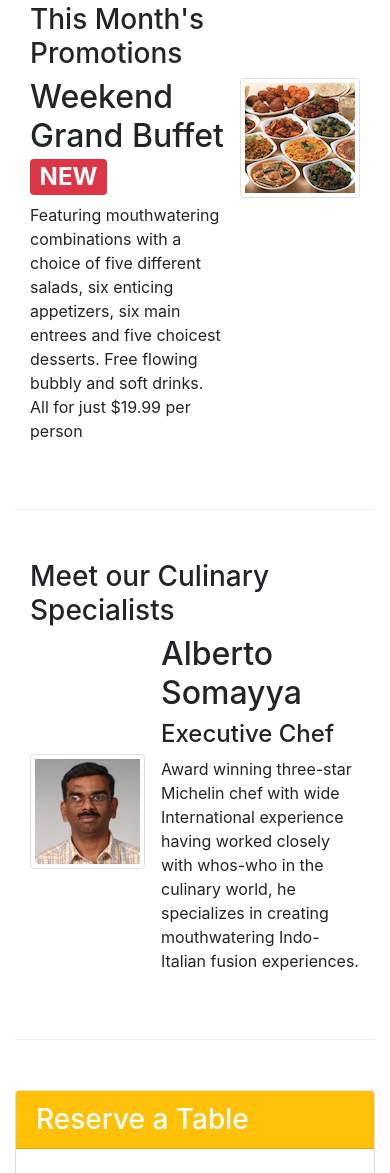
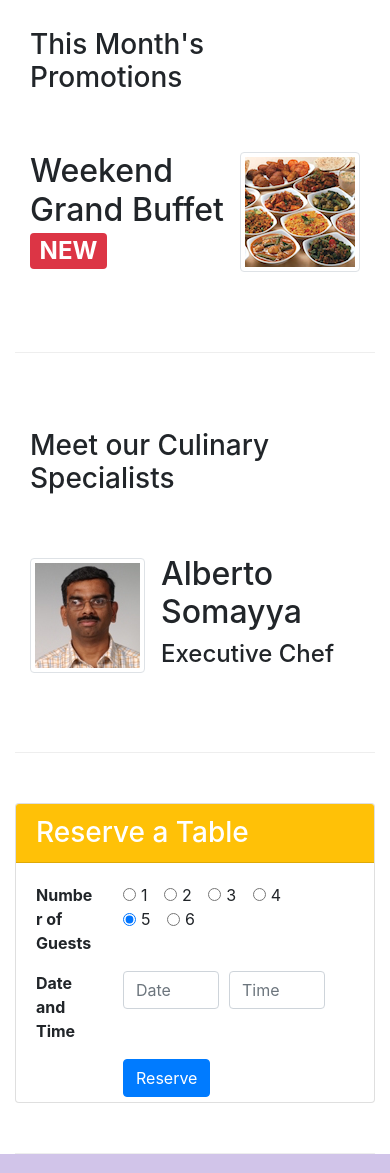
Before and after one commit to nilesh-05/Coursera-Bootstrap, a website: page Bootstrap4/conFusion/assignment2.html in a window 390 px wide. Shown: the part 1038-2211 px from the top of the page. Drawn offline with nearby package versions, Linux system fonts and the light colour scheme.

Commit message:
assignment 2 completed

```diff
--- a/Bootstrap4/conFusion/assignment2.html
+++ b/Bootstrap4/conFusion/assignment2.html
@@ -88,7 +88,7 @@
 					<div class="media">
 						<div class="media-body flex-first">
 							<h2 class="mt-0">Weekend Grand Buffet <span class="badge badge-danger">NEW</span></h2>
-							<p>
+							<p class="d-none d-sm-block">
 								Featuring mouthwatering combinations with a choice of five different salads, six enticing appetizers, six main entrees and five choicest desserts.
 								Free flowing bubbly and soft drinks. All for just $19.99 per person
 							</p>
@@ -110,7 +110,7 @@
 						<div class="media-body">
 							<h2 class="mt-0">Alberto Somayya</h2>
 							<h4>Executive Chef</h4>
-							<p>
+							<p class="d-none d-sm-block">
 								Award winning three-star Michelin chef with wide International experience having worked closely with whos-who in the culinary world, he specializes
 								in creating mouthwatering Indo-Italian fusion experiences.
 							</p>
```
